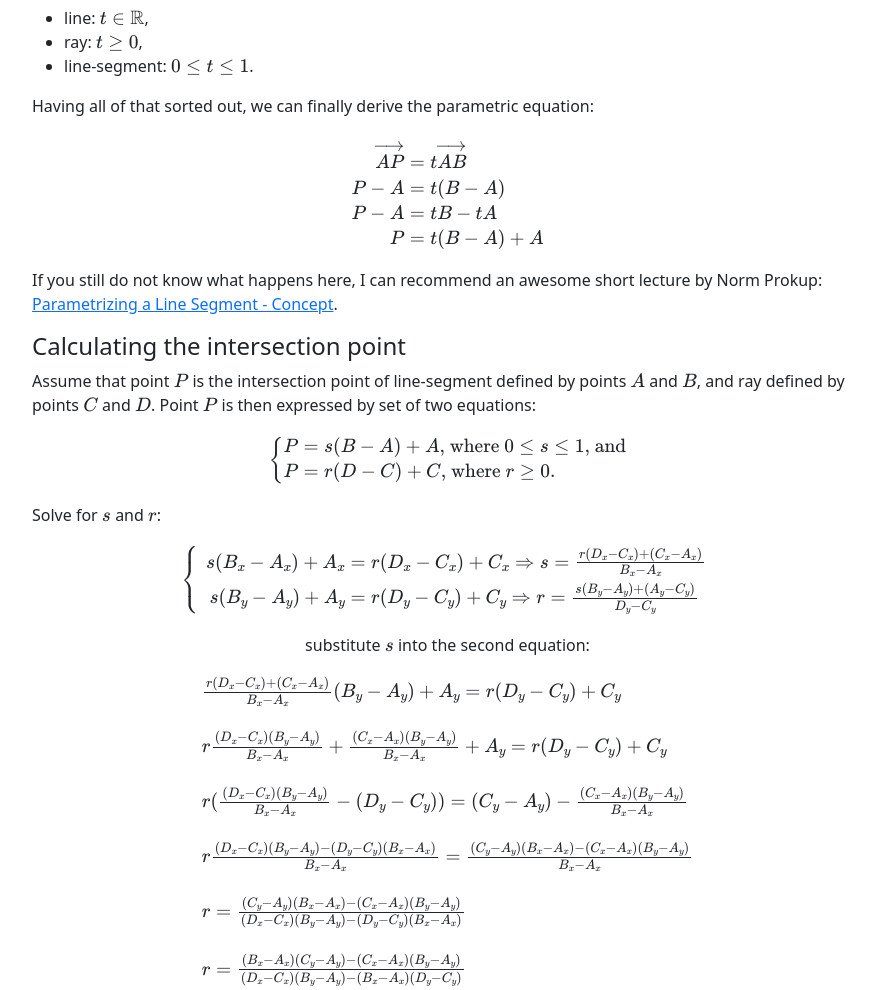
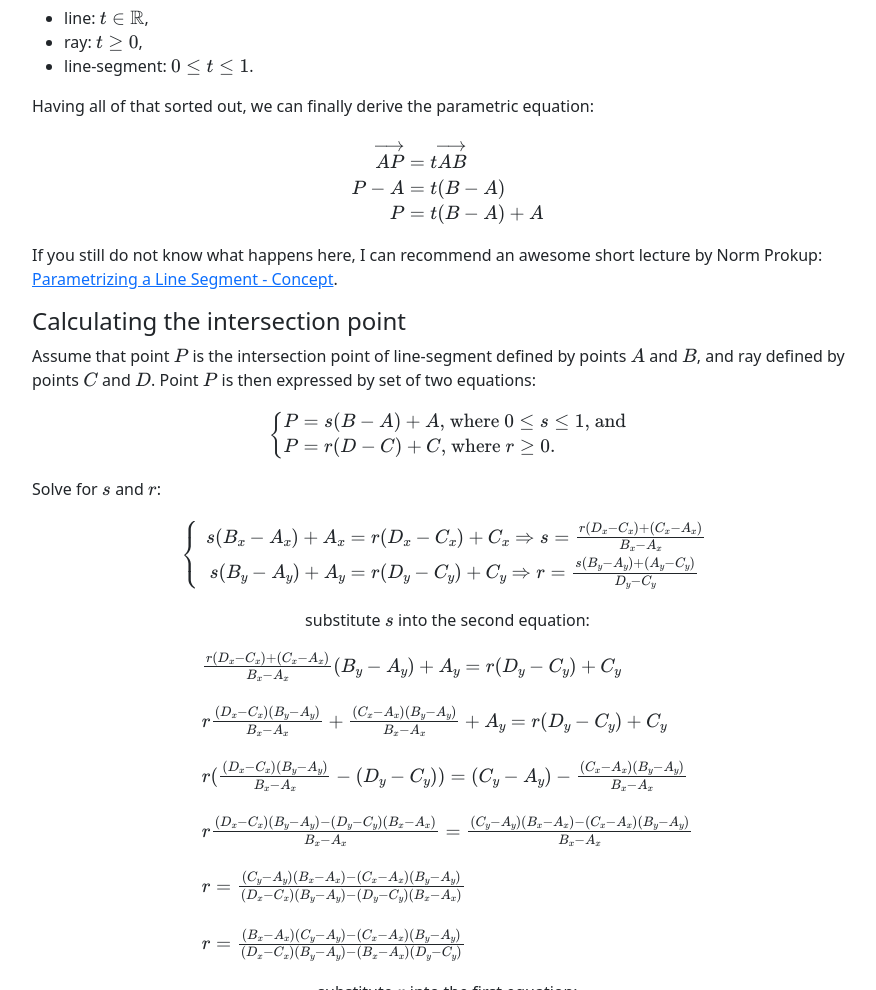
Before and after one commit to sszczep/ray-casting-in-2d-game-engines, a plain HTML site: page index.html in a window 1280 px wide. Shown: the part 3279-4269 px from the top of the page, without its empty margins (335-1211 px from the left). Drawn offline with nearby package versions, Linux system fonts and the light colour scheme.

Commit message:
Remove misleading equation

```diff
--- a/index.html
+++ b/index.html
@@ -153,7 +153,6 @@
               \begin{align}
                 \overrightarrow{AP} &= t \overrightarrow{AB} \\
                 P - A &= t (B - A) \\
-                P - A &= tB - tA \\
                 P &= t(B - A) + A \\
               \end{align}
             \]
```
